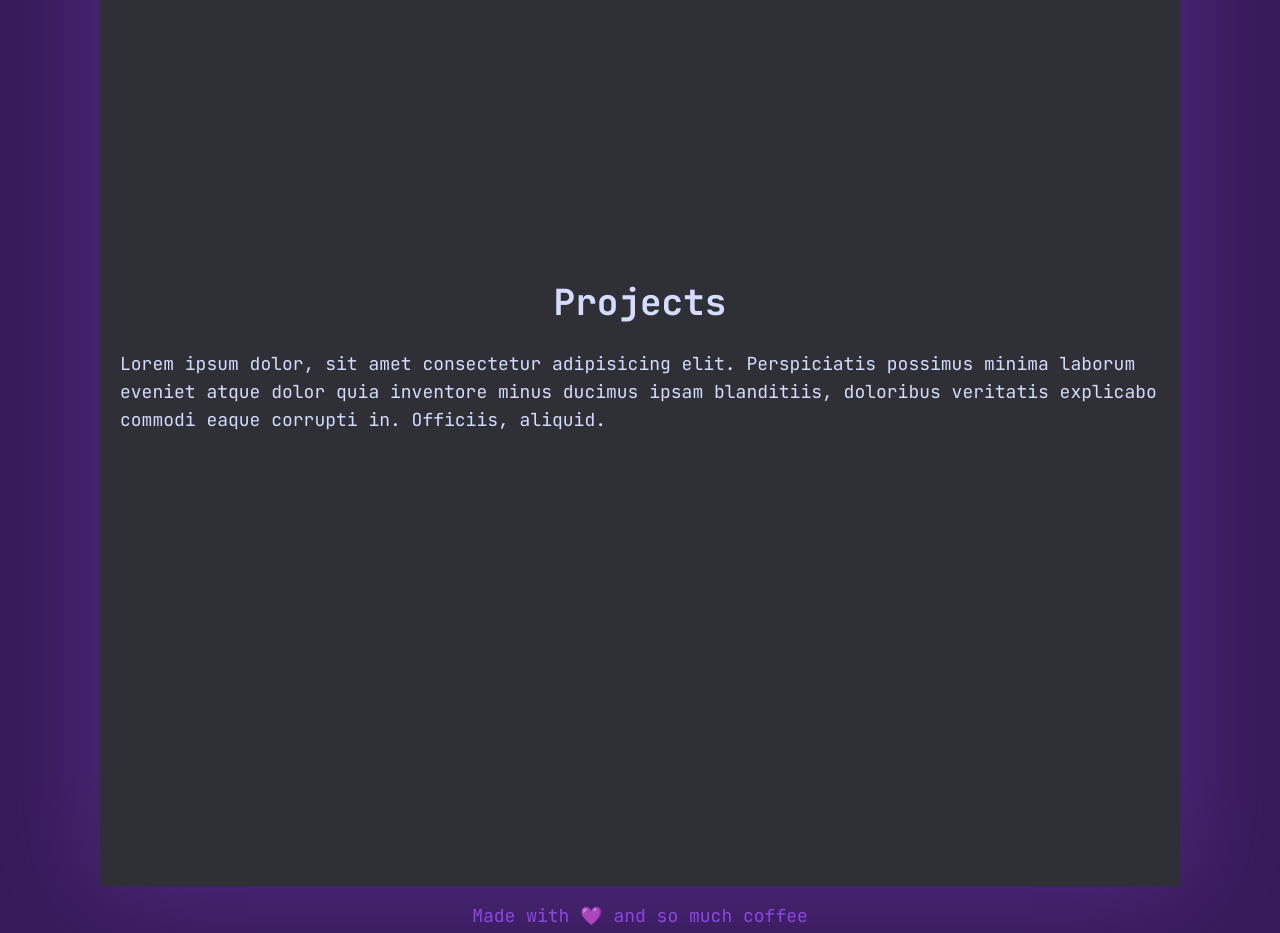
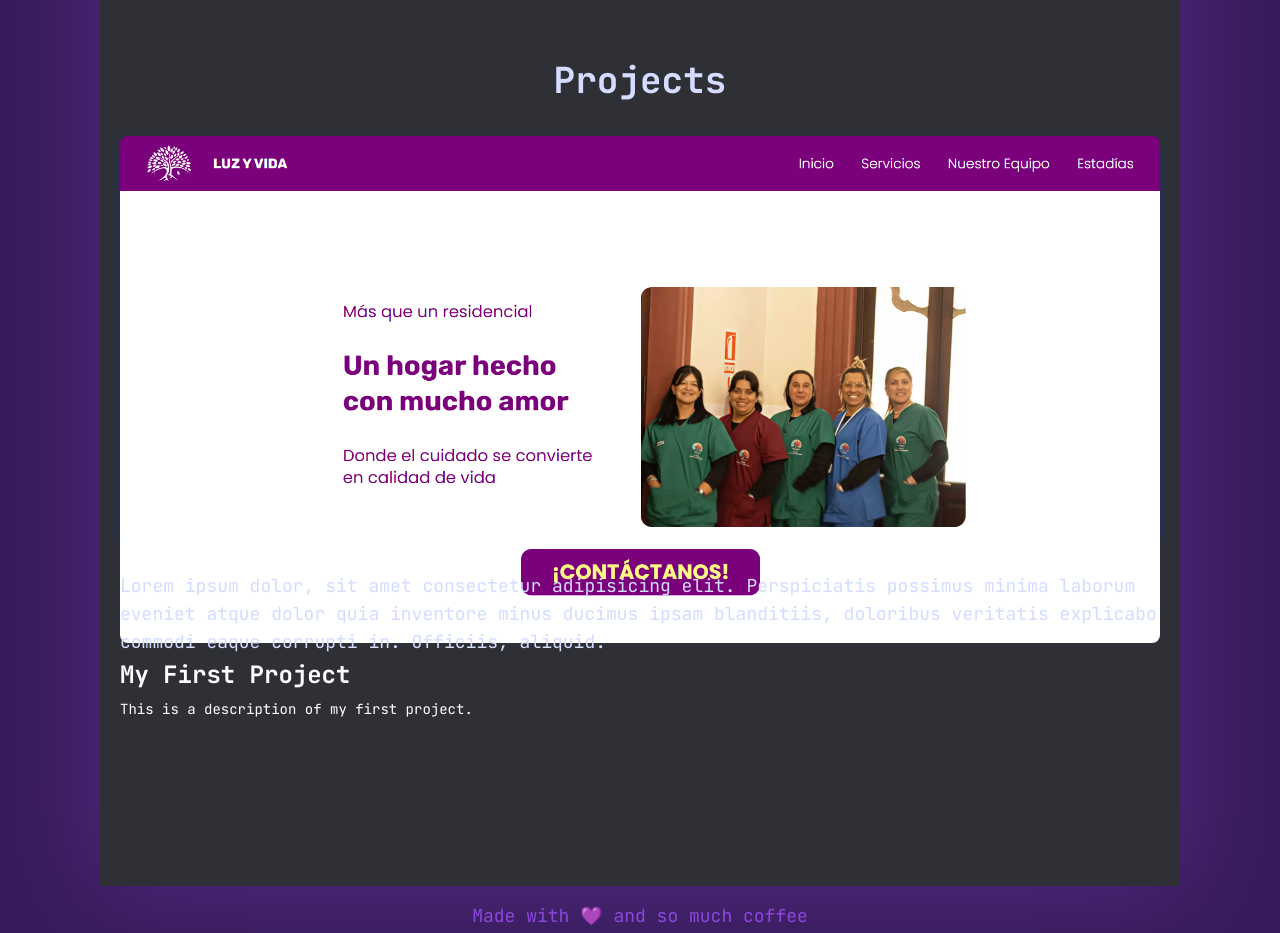
Before and after one commit to sofowest/portfolio, a React (Vite) app: page / in a window 1280 px wide. Shown: the part 1820-2753 px from the top of the page. Built offline with nearby package versions, Linux system fonts and the light colour scheme.

Commit message:
Add sample project to Home page
Added a Project component instance to the Home page with sample data. Also updated Project component styles to include a fixed height.

```diff
--- a/src/components/ui/Project.tsx
+++ b/src/components/ui/Project.tsx
@@ -4,7 +4,7 @@ interface ProjectProps {
   imageUrl: string;
 }
 
-const baseClasses = "bg-[#1e2358] text-white rounded-lg  w-full my-2 shadow-lg shadow-[#2b3280]";
+const baseClasses = "bg-[#1e2358] text-white rounded-lg  w-full my-2 shadow-lg shadow-[#2b3280] h-100";
 function Project ({title, description, imageUrl}: ProjectProps) {
   return (
     <div className={baseClasses}>
--- a/src/pages/Home.jsx
+++ b/src/pages/Home.jsx
@@ -90,6 +90,7 @@ function Home({ onFlickerBg, setIsNameFlicker }) {
 
       <article className="h-[130vh] p-5 flex flex-col mt-10 gap-7 items-center justify-center">
         <h2 className="text-4xl font-bold text-center">Projects</h2>
+        <Project title="My First Project" description="This is a description of my first project." imageUrl="./imgs/project-luzyvida.png"/>
         <p className="text-lg">Lorem ipsum dolor, sit amet consectetur adipisicing elit. Perspiciatis possimus minima laborum eveniet atque dolor quia inventore minus ducimus ipsam blanditiis, doloribus veritatis explicabo commodi eaque corrupti in. Officiis, aliquid.</p>
       </article>
 
```
